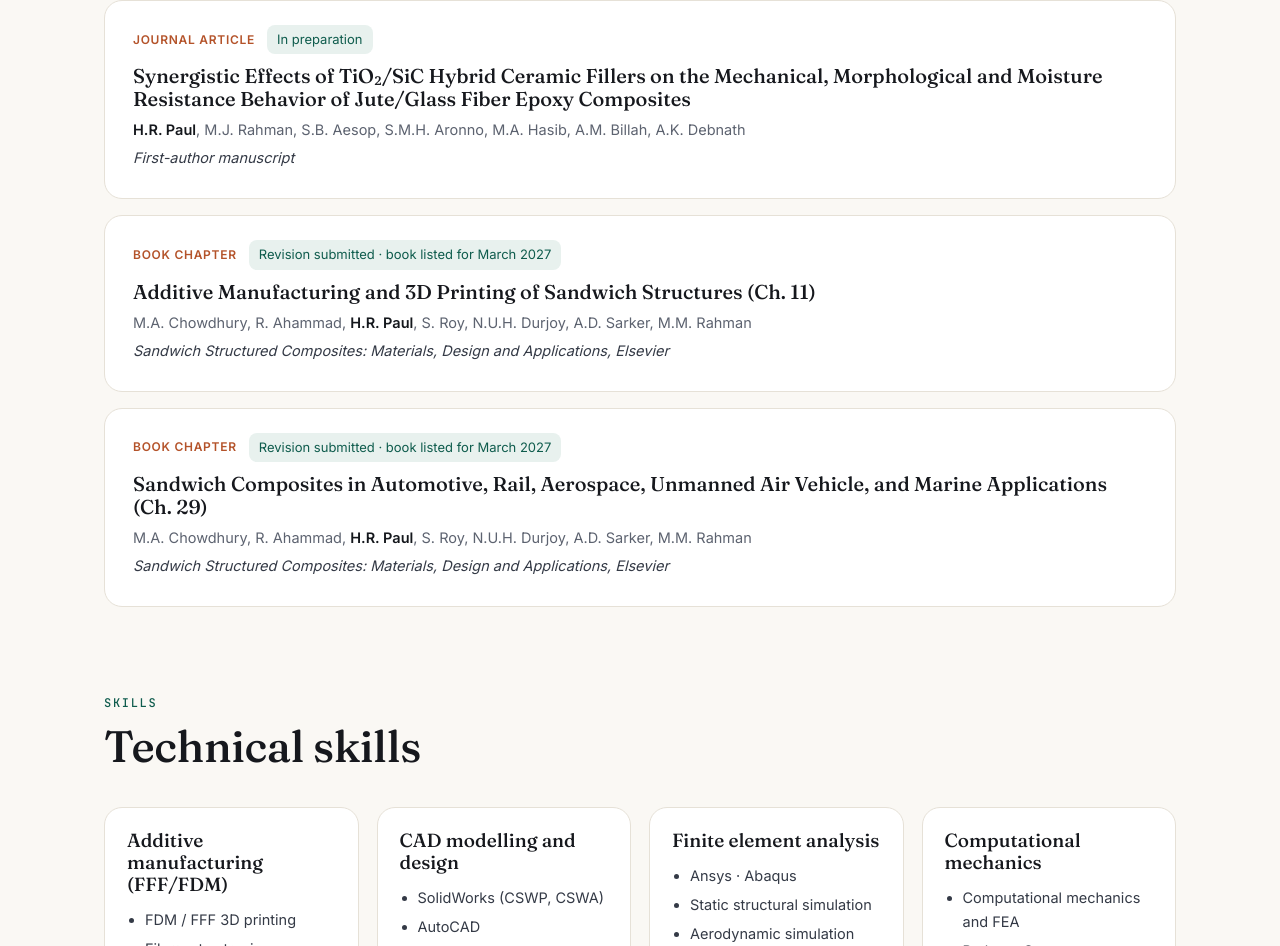
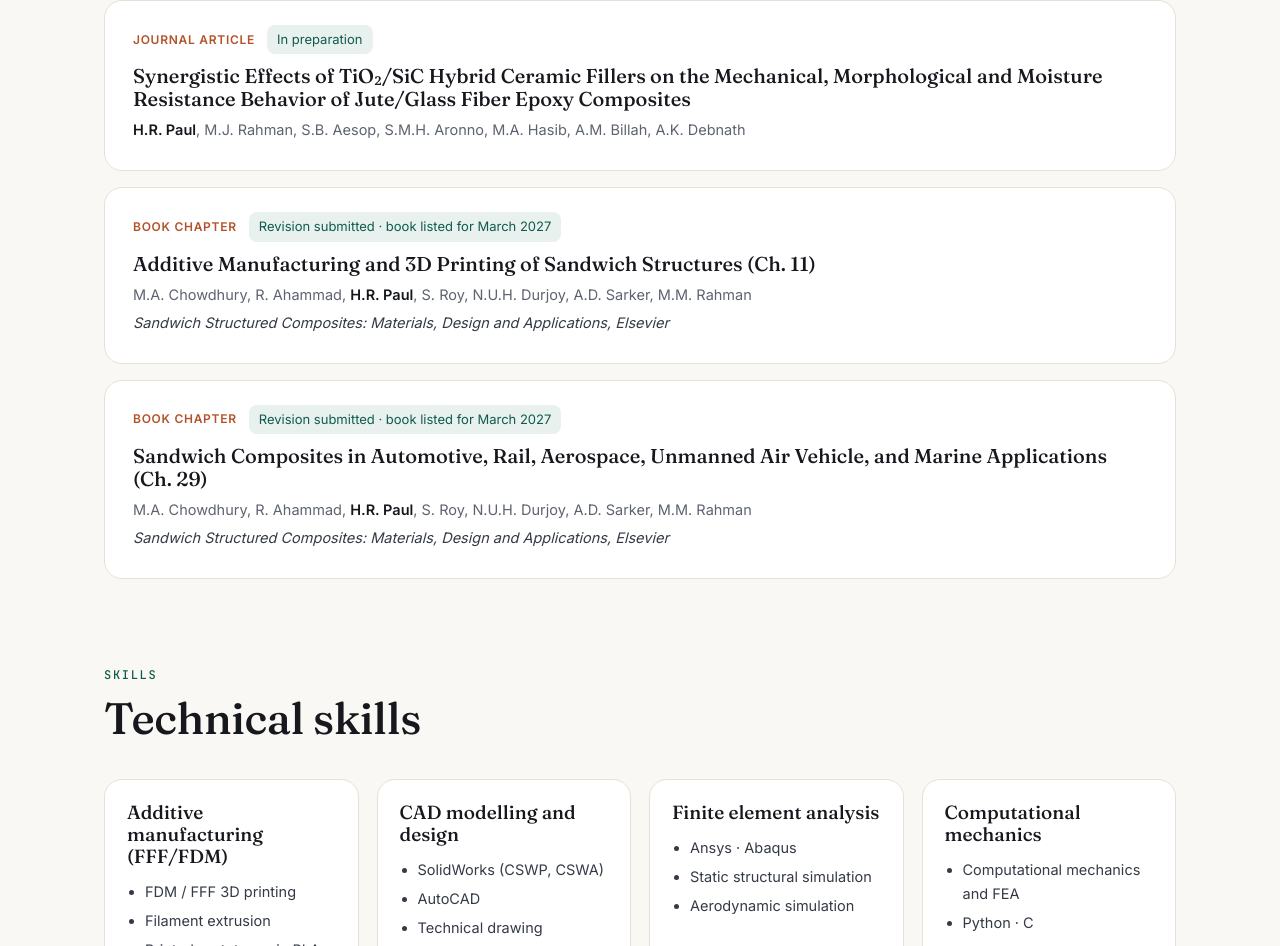
Before and after one commit to Hridam47/hridam-portfolio, a React (Vite) app: page / in a window 1280 px wide. Shown: the part 1288-2234 px from the top of the page. Built offline with nearby package versions, Linux system fonts and the light colour scheme.

Commit message:
Update data.js

```diff
--- a/src/data.js
+++ b/src/data.js
@@ -84,7 +84,6 @@ export const publications = [
     status: 'In preparation',
     title: 'Synergistic Effects of TiO₂/SiC Hybrid Ceramic Fillers on the Mechanical, Morphological and Moisture Resistance Behavior of Jute/Glass Fiber Epoxy Composites',
     authors: 'H.R. Paul, M.J. Rahman, S.B. Aesop, S.M.H. Aronno, M.A. Hasib, A.M. Billah, A.K. Debnath',
-    venue: 'First-author manuscript',
   },
   {
     type: 'Book chapter',
```
